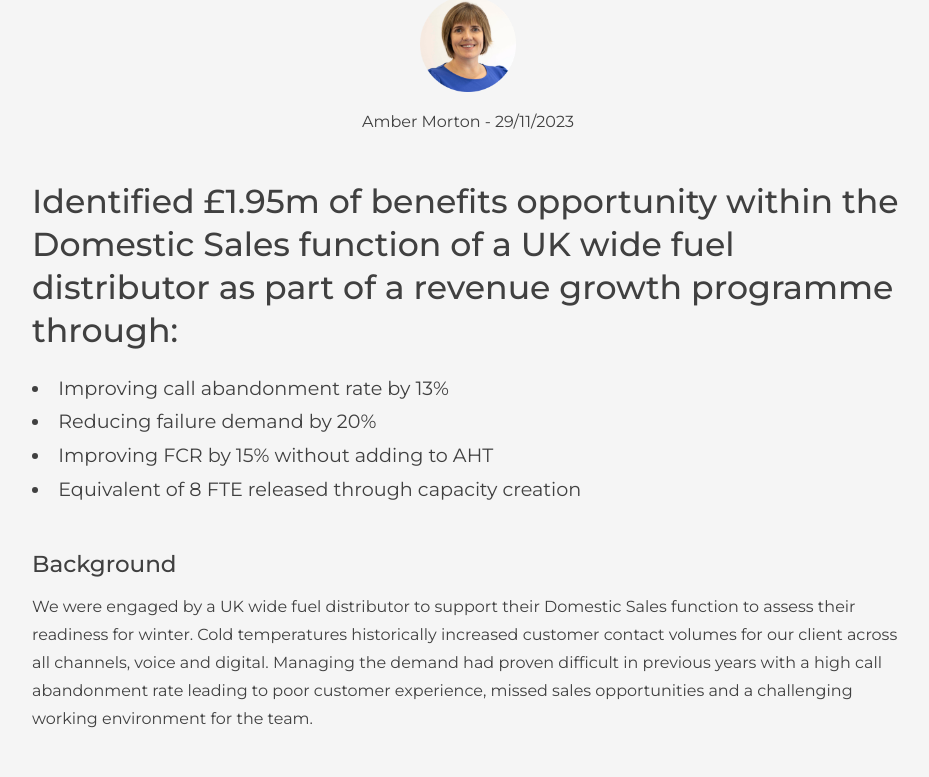
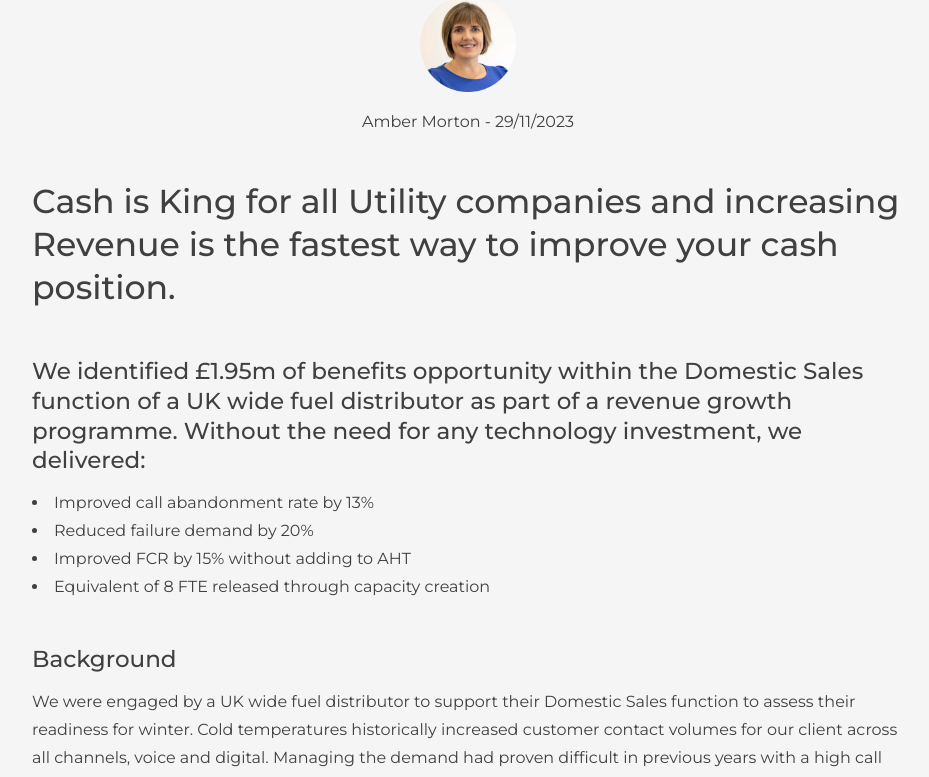
Before and after one commit to luke-meadows/clyde-ventures-2.0, a Next.js app: page /insights/domestic-sales in a window 1280 px wide. Shown: the part 556-1333 px from the top of the page, without its empty margins (156-1085 px from the left). Built offline with nearby package versions, Linux system fonts and the light colour scheme.

Commit message:
insights 8

```diff
--- a/components/insights/InsightGrid.js
+++ b/components/insights/InsightGrid.js
@@ -18,7 +18,7 @@ export default function InsightGrid() {
         <InsightGridItem
           insightId="2"
           thumbnail={DomesticImage}
-          heading="£1.95M in Domestic Sales Benefits"
+          heading="£1.95M in domestic sales benefits without the need for technology investment"
           date="29/11/2023"
           author="Amber Morton"
           url="insights/domestic-sales"
--- a/components/insights/InsightGridItem.js
+++ b/components/insights/InsightGridItem.js
@@ -87,7 +87,7 @@ const StyledInsightGridItem = styled.div`
     }
     h5 {
       font-weight: 600;
-      font-size: 1.2rem;
+      font-size: 1.1rem;
     }
   }
   button {
--- a/pages/insights/domestic-sales.js
+++ b/pages/insights/domestic-sales.js
@@ -23,14 +23,20 @@ export default function InsightPage() {
         </div>
         <br />
         <h2>
-          Identified £1.95m of benefits opportunity within the Domestic Sales
+          Cash is King for all Utility companies and increasing Revenue is the
+          fastest way to improve your cash position.{' '}
+        </h2>
+        <br />
+        <h4>
+          We identified £1.95m of benefits opportunity within the Domestic Sales
           function of a UK wide fuel distributor as part of a revenue growth
-          programme through:
-        </h2>
+          programme. Without the need for any technology investment, we
+          delivered:
+        </h4>
         <ul>
-          <li>Improving call abandonment rate by 13% </li>
-          <li>Reducing failure demand by 20% </li>
-          <li>Improving FCR by 15% without adding to AHT </li>
+          <li>Improved call abandonment rate by 13% </li>
+          <li>Reduced failure demand by 20% </li>
+          <li>Improved FCR by 15% without adding to AHT </li>
           <li>Equivalent of 8 FTE released through capacity creation </li>
         </ul>
         <br />
@@ -132,7 +138,7 @@ const StyledInsightsPage = styled.section`
   ul {
     list-style-position: inside;
     margin-bottom: 1rem;
-    font-size: 1.2rem;
+    font-size: 1rem;
   }
   .small-bullets {
     font-size: 1rem;
```
